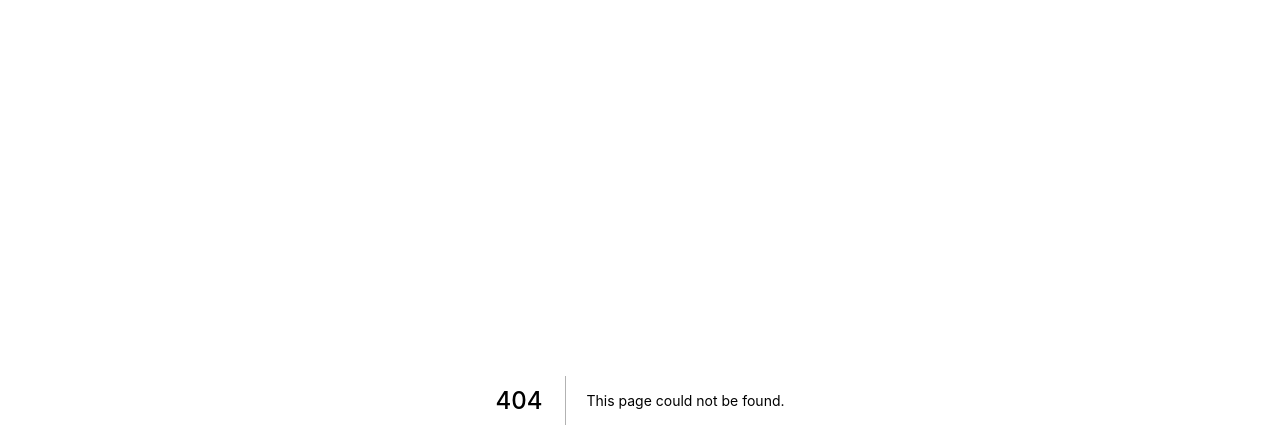
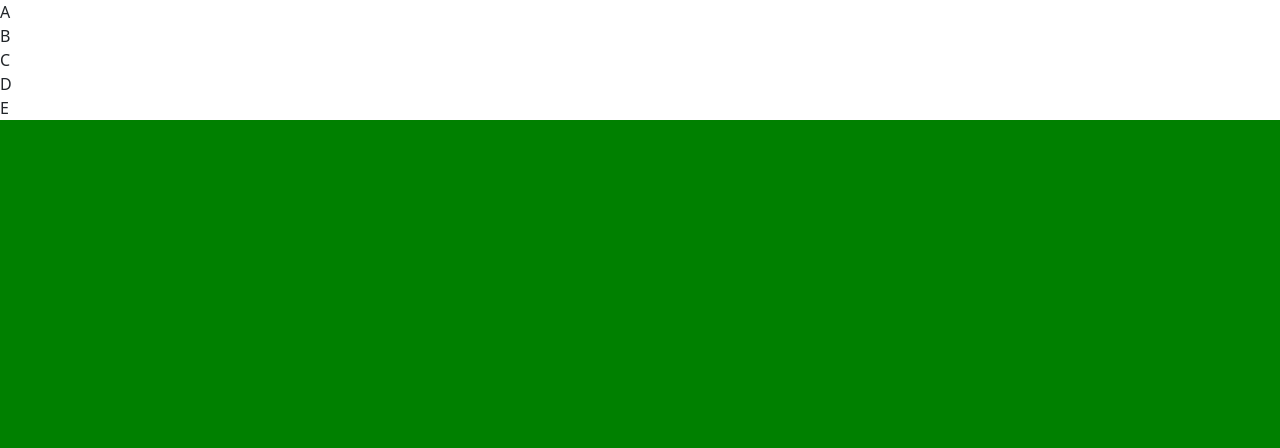
Before and after one commit to Lilandau/shoppingList, a Next.js app: page /test in a window 1280 px wide. Before the commit this address had no page. Shown: the top 448 px of the page. Built offline with nearby package versions, Linux system fonts and the light colour scheme.

Commit message:
drag an drop works

```diff
--- a/next.config.js
+++ b/next.config.js
@@ -1,6 +1,6 @@
 /** @type {import('next').NextConfig} */
 const nextConfig = {
-  reactStrictMode: true,
+  reactStrictMode: false,
 }
 
 module.exports = nextConfig
--- a/package.json
+++ b/package.json
@@ -9,9 +9,12 @@
     "lint": "next lint"
   },
   "dependencies": {
+    "@markmccoid/react-native-drag-and-order": "^0.1.9",
     "bootstrap": "^5.1.3",
+    "moti": "^0.18.0",
     "next": "12.1.6",
     "react": "18.1.0",
+    "react-beautiful-dnd": "^13.1.0",
     "react-bootstrap": "^2.4.0",
     "react-dom": "18.1.0"
   },
--- /dev/null
+++ b/pages/test.js
@@ -0,0 +1,58 @@
+import {useState} from "react";
+import {DragDropContext, Draggable, Droppable} from "react-beautiful-dnd";
+import { resetServerContext } from "react-beautiful-dnd"
+export default function Test() {
+
+    resetServerContext();
+
+    const defaultList = ["A", "B", "C", "D", "E"];
+    const [itemList, setItemList] = useState(defaultList);
+
+    // Function to update list on drop
+    const handleDrop = (droppedItem) => {
+        // Ignore drop outside droppable container
+        if (!droppedItem.destination) return;
+        var updatedList = [...itemList];
+        // Remove dragged item
+        const [reorderedItem] = updatedList.splice(droppedItem.source.index, 1);
+        // Add dropped item
+        updatedList.splice(droppedItem.destination.index, 0, reorderedItem);
+        // Update State
+        setItemList(updatedList);
+    };
+
+  return(
+      <>
+          <div className="App">
+              <DragDropContext onDragEnd={handleDrop}>
+                  <Droppable droppableId="list-container">
+                      {(provided) => (
+                          <div
+                              className="list-container"
+                              {...provided.droppableProps}
+                              ref={provided.innerRef}
+                          >
+                              {itemList.map((item, index) => (
+                                  <Draggable key={item} draggableId={item} index={index}>
+                                      {(provided) => (
+                                          <div
+                                              className="item-container"
+                                              ref={provided.innerRef}
+                                              {...provided.dragHandleProps}
+                                              {...provided.draggableProps}
+                                          >
+                                              {item}
+                                          </div>
+                                      )}
+                                  </Draggable>
+                              ))}
+                              {provided.placeholder}
+                          </div>
+                      )}
+                  </Droppable>
+              </DragDropContext>
+          </div>
+      </>
+      )
+
+}
```
Also changed, not shown: 1 other file (tests, documents, lock files or other folders).
